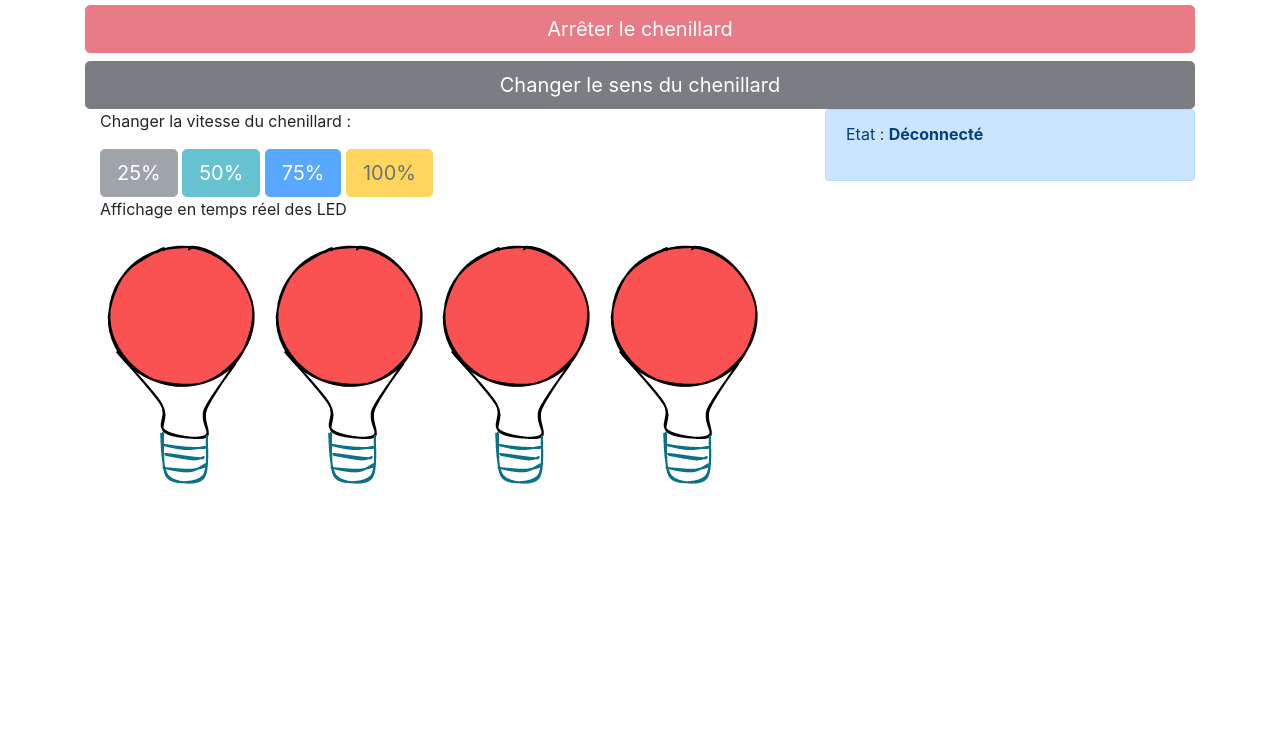
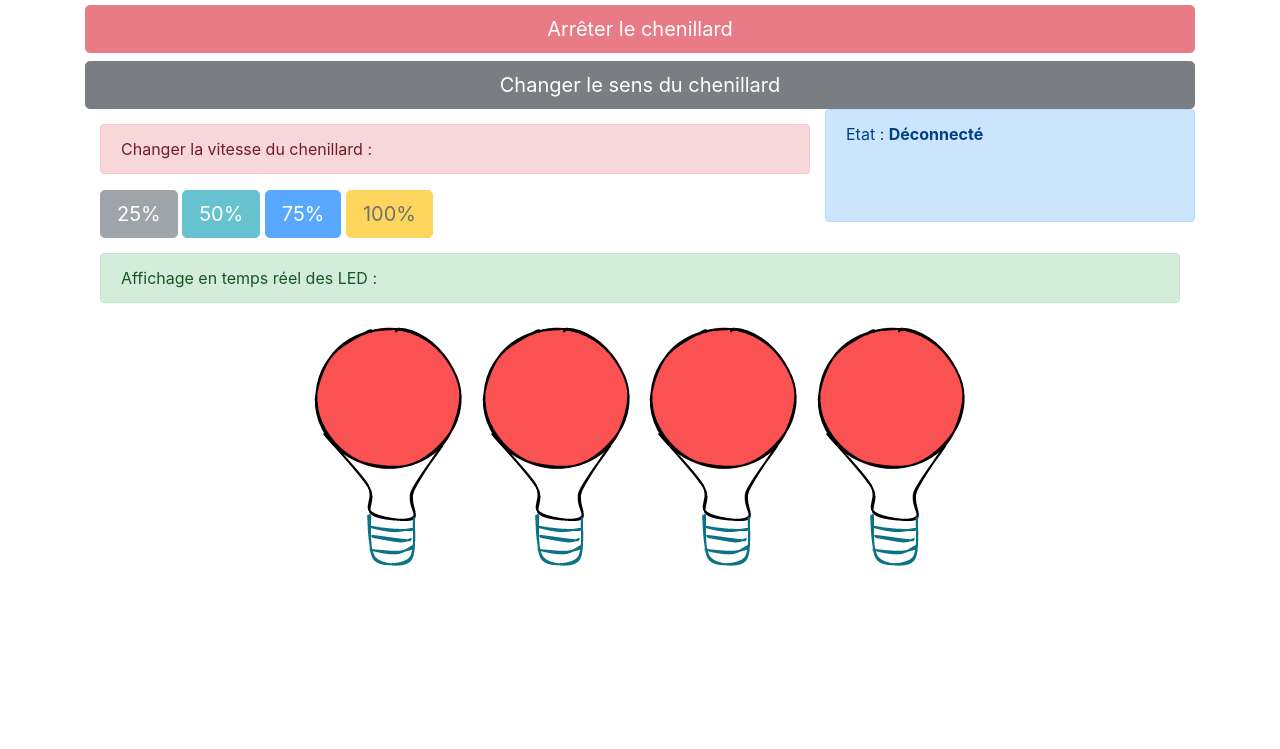
Before and after one commit to ESIR2-RESIoT/project, a plain HTML site: page src/main/resources/index.html in a window 1280 px wide. Shown: the part 565-1314 px from the top of the page. Drawn offline with nearby package versions, Linux system fonts and the light colour scheme.

Commit message:
edit css

```diff
--- a/src/main/resources/index.html
+++ b/src/main/resources/index.html
@@ -7,6 +7,15 @@
     <link rel="stylesheet" href="https://stackpath.bootstrapcdn.com/bootstrap/4.1.1/css/bootstrap.min.css"
           integrity="sha384-WskhaSGFgHYWDcbwN70/dfYBj47jz9qbsMId/iRN3ewGhXQFZCSftd1LZCfmhktB" crossorigin="anonymous">
     <script type="text/javascript" src="websocket.js"></script>
+    <style>
+        .img {
+          display: block;
+          margin-left: auto;
+          margin-right: auto;
+          text-align: center;
+
+        }
+        </style>
 </head>
 <body>
 <div class="container body-content">
@@ -40,8 +49,10 @@
                    value="Changer le sens du chenillard" onclick="" disabled="disabled">
             <div class="container">
                 <div class="row">
-                    <div class="col-8">
-                        <p>Changer la vitesse du chenillard :</p>
+                    <div class="col-8" style="padding-top:15px;">
+                        <div class="alert alert-danger">
+                            Changer la vitesse du chenillard :
+                          </div>
                         <input type="button" id="speed25" class="btn btn-secondary btn-lg" aria-pressed="true" value="25%"
                                onclick="" disabled="disabled">
                         <input type="button" id="speed50" class="btn btn-info btn-lg" aria-pressed="true" value="50%" onclick=""
@@ -61,8 +72,13 @@
 
 
         </div>
-        <div>
-            <p>Affichage en temps réel des LED</p>
+        <div style="padding-top:15px;">
+            <div class="alert alert-success">
+                Affichage en temps réel des LED :
+            </div>
+        </div>
+
+        <div class = "img">
             <img id="led0" src="images/led_red.png">
             <img id="led1" src="images/led_red.png">
             <img id="led2" src="images/led_red.png">
```
